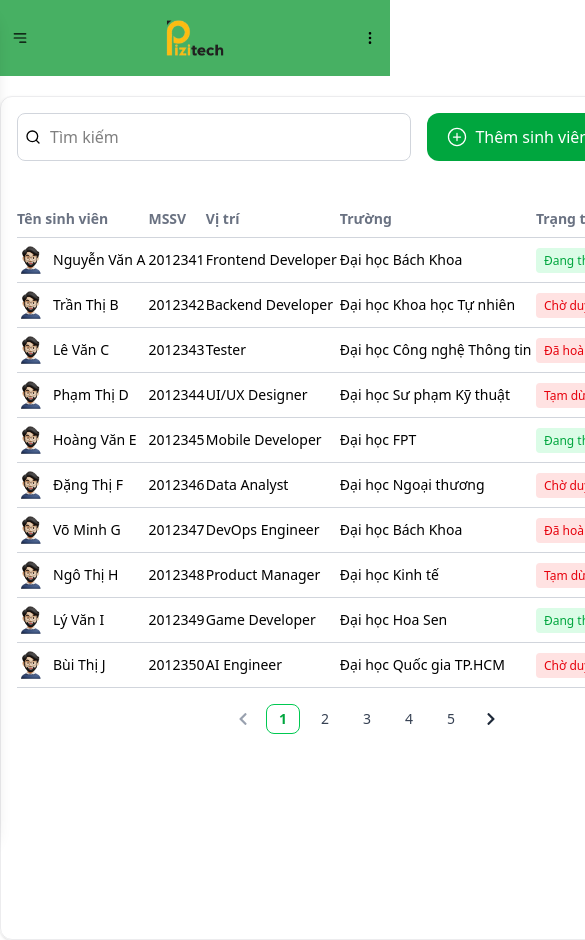
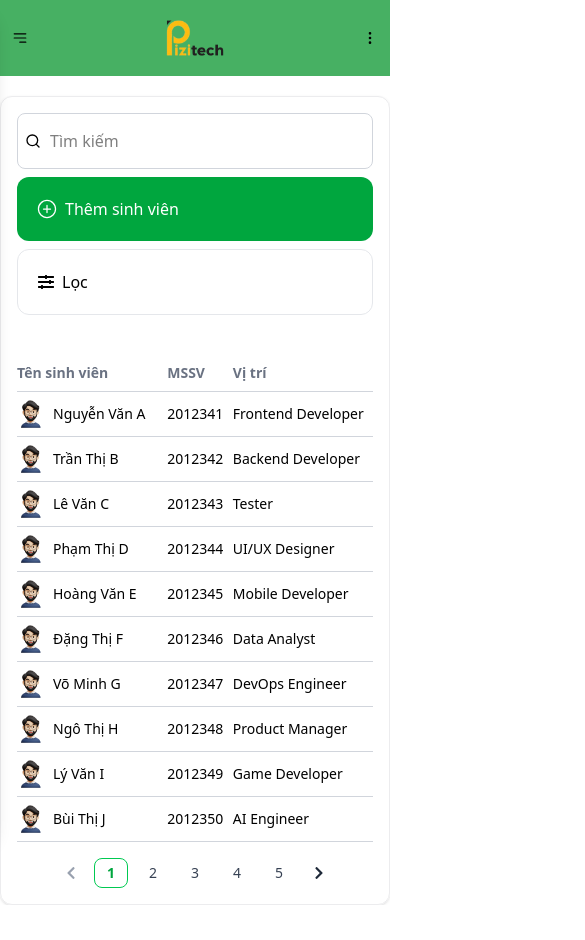
Before and after one commit to VanNhat2308/InternApp, a React (Vite) app: page /admin/list/student-list in a window 390 px wide. Shown: the top 940 px of the page, 585 px wide, since content can reach past the window. After the commit the page ends 905 px from the top, so only its background shows below. Built offline with nearby package versions, Linux system fonts and the light colour scheme.

Commit message:
response table

```diff
--- a/src/components/listStudentPanel.jsx
+++ b/src/components/listStudentPanel.jsx
@@ -112,15 +112,15 @@ function ListStudentPanel() {
        <h2 className="text-xl font-semibold">Xin chào Nguyễn Văn A 👋</h2>
           <p className="text-gray-500">Chào buổi sáng</p>
       </Header>}
-    <div className="p-4 w-full h-screen mt-10 rounded-xl shadow border border-[#ECECEE]">
+    <div className="p-4 w-full max-w-screen h-fit lg:h-screen mt-10 rounded-xl shadow border border-[#ECECEE]">
       {/* filter bar */}
-      <div className="flex gap-4 h-12">
+      <div className="flex flex-col lg:flex-row gap-2 lg:gap-4 lg:h-12">
         {/* search */}
         <div className="h-full relative flex-1">
           <input
             type="text"
             placeholder="Tìm kiếm"
-            className="w-full border h-full border-gray-300 pl-8 pr-4 px-4 py-1 rounded-lg transition-all duration-300"
+            className="w-full border h-full border-gray-300 pl-8 pr-4 px-4 py-4 lg:py-1 rounded-lg transition-all duration-300"
           />
 
           <FiSearch className="absolute top-1/2 left-2 transform -translate-y-1/2" />
@@ -137,11 +137,12 @@ function ListStudentPanel() {
         </button>
       </div>
       {/* table */}
-      <div className="w-full overflow-x-auto mt-10">
-        <table className="w-full min-w-[700px] text-sm">
+
+       <div className="overflow-x-auto mt-10">
+         <table className=" min-w-[800px] text-sm table-auto">
             <thead className="text-left text-gray-500 border-b border-b-gray-300">
               <tr>
-              <th className="py-2">Tên sinh viên</th>
+                <th className="py-2 ">Tên sinh viên</th>
                 <th>MSSV</th>
                 <th>Vị trí</th>
                 <th>Trường</th>
@@ -180,7 +181,6 @@ function ListStudentPanel() {
                       <button className="text-xl cursor-pointer">
                          <RiDeleteBin6Line />
                       </button>
-
                     </td>
                   </tr>
                 );
```
Lines whose indentation alone changed are shown as unchanged.
